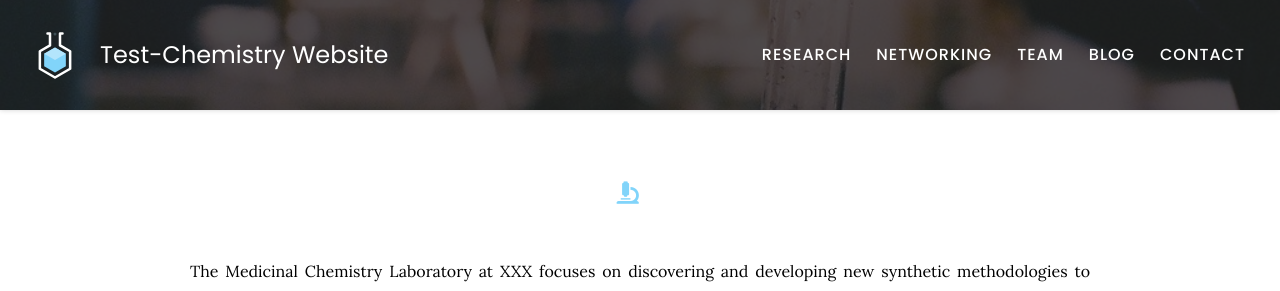
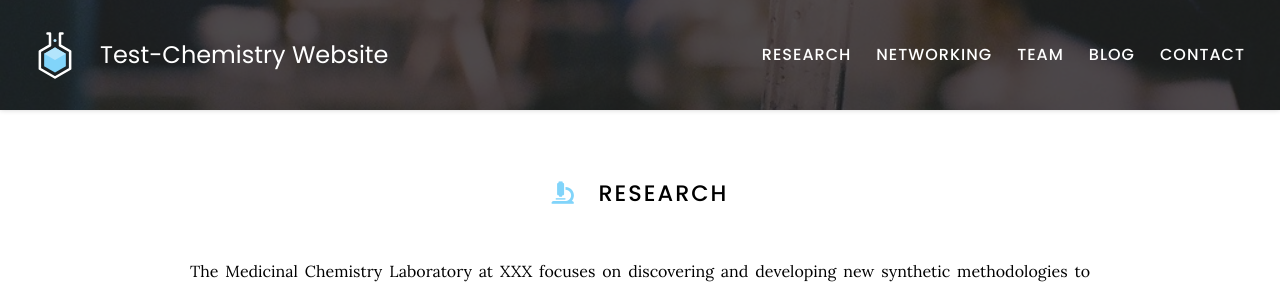
Before and after one commit to AurapatN/AurapatN-website, a Jekyll site: the page built from research/index.md, in a window 1280 px wide. Shown: the top 291 px of the page. Built offline with Jekyll 4.4.1, drawn with Linux system fonts in a browser that asks for light colours.

Commit message:
Update index.md

```diff
--- a/research/index.md
+++ b/research/index.md
@@ -2,10 +2,10 @@
 title: Research
 nav:
   order: 1
-  tooltip: Published works
+  tooltip:
 ---
 
-# <i class="fas fa-microscope"></i>
+# <i class="fas fa-microscope"></i>Research
 
 The Medicinal Chemistry Laboratory at XXX focuses on discovering and developing new synthetic methodologies to efficiently prepare pharmaceutically relevant molecules, especially those in the tetrahydroisoquinoline, cisplatin, indane, isobenzofuran, naphthalene, napthalacton, tetrazole, napthryridine, and carboline families. We investigate both the classical thermal conditions and the alternative photochemical/electrochemical pathways with the ultimate goal of harnessing the environmentally benign protocols in the preparation of small-molecule pharmaceuticals.
 
```
